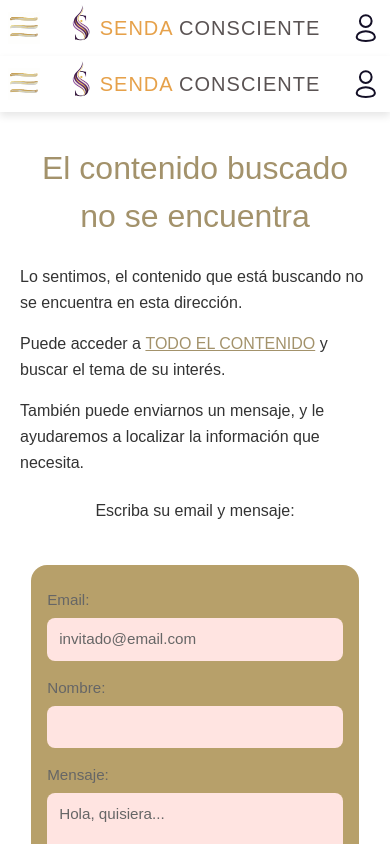
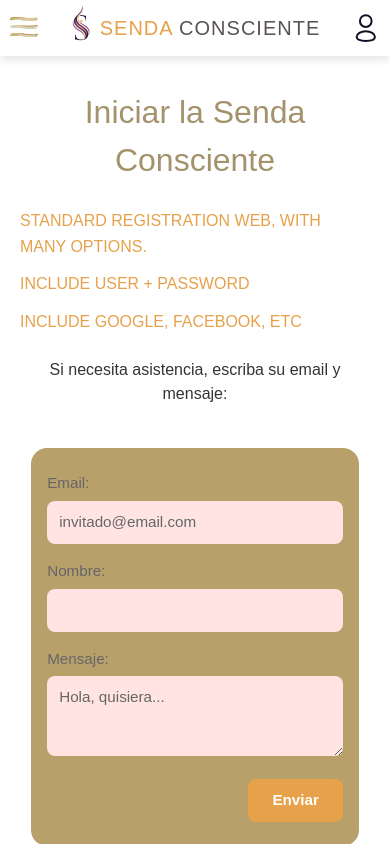
Before and after one commit to orbimatrix/Conscious-path, a Next.js app: page /registration in a window 390 px wide. Before the commit this address had no page. Shown: the top 844 px of the page. Built offline with nearby package versions, Linux system fonts and the light colour scheme.

Commit message:
Add styles for Registration Page in globals.css and remove unused Header import from NotFound page for improved layout and user experience.

```diff
--- a/src/app/globals.css
+++ b/src/app/globals.css
@@ -1595,3 +1595,66 @@ body {
     margin-top: 24px;
   }
 }
+
+/* Registration Page Styles */
+.registration-container {
+  max-width: 800px;
+  margin: 48px auto 0 auto;
+  padding-left: 40px;
+  padding-right: 40px;
+  text-align: center;
+}
+
+.registration-heading {
+  color: #A3926B;
+  font-size: 2.5rem;
+  font-weight: 300;
+  margin-bottom: 32px;
+}
+
+.registration-details {
+  text-align: left;
+  font-size: 1.1rem;
+  line-height: 1.6;
+  color: #E6A14A;
+  margin: 0 auto 32px auto;
+  max-width: 600px;
+}
+
+.registration-option {
+  margin-bottom: 12px;
+}
+
+.registration-assistance {
+  text-align: center;
+  margin-top: 32px;
+  font-size: 1.1rem;
+  color: #333;
+}
+
+@media (min-width: 960px) {
+  .registration-assistance {
+    font-size: 1.7rem;
+  }
+}
+
+@media (max-width: 600px) {
+  .registration-container {
+    margin: 32px auto 0 auto;
+    padding-left: 20px;
+    padding-right: 20px;
+  }
+  .registration-heading {
+    font-size: 2rem;
+    margin-bottom: 24px;
+  }
+  .registration-details {
+    font-size: 1rem;
+    max-width: 100%;
+    margin-bottom: 24px;
+  }
+  .registration-assistance {
+    font-size: 1rem;
+    margin-top: 24px;
+  }
+}
--- a/src/app/not-found.tsx
+++ b/src/app/not-found.tsx
@@ -1,6 +1,5 @@
 import React from "react";
 import Link from "next/link";
-import Header from "./components/Header";
 import ContactSection from "./components/ContactSection";
 import FooterSection from "./components/FooterSection";
 
@@ -12,7 +11,6 @@ export function navigateTo404() {
 export default function NotFound() {
   return (
     <div>
-      <Header />
       <div className="error404-container">
         <h1 className="error404-heading">
           El contenido buscado no se encuentra
--- /dev/null
+++ b/src/app/registration/page.tsx
@@ -0,0 +1,31 @@
+import React from "react";
+import ContactSection from "../components/ContactSection";
+import FooterSection from "../components/FooterSection";
+
+export default function RegistrationPage() {
+  return (
+    <div>
+      <div className="registration-container">
+        <h1 className="registration-heading">
+          Iniciar la Senda Consciente
+        </h1>
+        <div className="registration-details">
+          <p className="registration-option">
+            STANDARD REGISTRATION WEB, WITH MANY OPTIONS.
+          </p>
+          <p className="registration-option">
+            INCLUDE USER + PASSWORD
+          </p>
+          <p className="registration-option">
+            INCLUDE GOOGLE, FACEBOOK, ETC
+          </p>
+        </div>
+        <div className="registration-assistance">
+          Si necesita asistencia, escriba su email y mensaje:
+        </div>
+      </div>
+      <ContactSection />
+      <FooterSection />
+    </div>
+  );
+}
```
